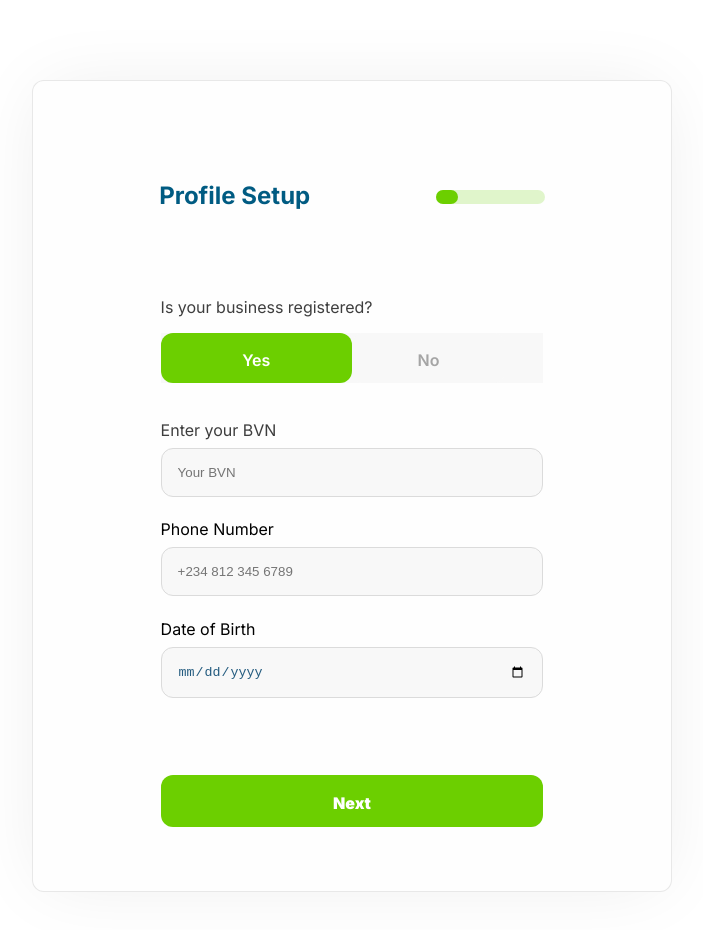
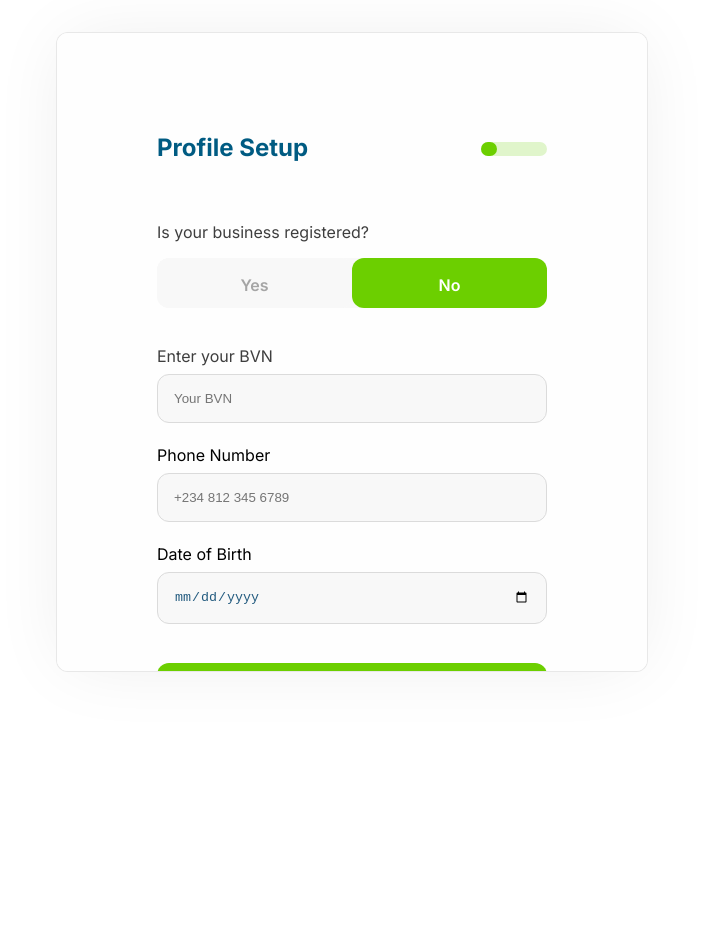
Before and after one commit to AgbajeOlayiwola/ElevateProd2, a Next.js app: page /Onboarding/ProfileSetup in a window 1280 px wide. Shown: the top 930 px of the page, without its empty margins (288-991 px from the left). After the commit the page ends 800 px from the top, so only its background shows below. Built offline with nearby package versions, Linux system fonts and the light colour scheme.

Commit message:
'bug-fixes'

```diff
--- /dev/null
+++ b/components/layout/NotRegisteredForms/Card/index.js
@@ -0,0 +1,8 @@
+import React from 'react';
+import styles from './styles.module.css';
+
+const Card = ({ children }) => {
+    return <div className={styles.cover}>{children}</div>;
+};
+
+export default Card;
--- /dev/null
+++ b/components/layout/NotRegisteredForms/Card/styles.module.css
@@ -0,0 +1,14 @@
+.cover {
+    width: 50%;
+    padding-bottom: 5%;
+    background: #fefefe;
+    border: 1px solid rgba(219, 219, 219, 0.6);
+    box-shadow: 0px 0px 74px -10px rgba(0, 0, 0, 0.08);
+    padding: 4.75rem 6.25rem;
+    border-radius: 12px;
+    height: 80vh;
+    overflow: scroll;
+}
+.cover::-webkit-scrollbar {
+    display: none;
+}
--- a/components/layout/NotRegisteredForms/StepTwoBVNAuthenticator/index.js
+++ b/components/layout/NotRegisteredForms/StepTwoBVNAuthenticator/index.js
@@ -1,6 +1,7 @@
-import React from 'react';
+import React, { useState } from 'react';
 import ButtonComp from '../../../ReusableComponents/Button';
 import { useForm } from 'react-hook-form';
+import styles from './styles.module.css';
 // import {
 
 // } from '../../RegisteredForm/styles.module';
@@ -17,8 +18,12 @@ import {
     ResetOTP,
     InputWrapper
 } from './styles.module';
+import Progressbar from '../../../ReusableComponents/Progressbar';
+import Card from '../../NotRegisteredForms/Card';
 
 const StepTwoBVNAuthenticator = ({ handleShowThirdStep }) => {
+    const [progress, setProgress] = useState('25%');
+
     const {
         register,
         handleSubmit,
@@ -30,16 +35,20 @@ const StepTwoBVNAuthenticator = ({ handleShowThirdStep }) => {
         console.log(data);
     };
     return (
-        <div>
-            <CardContainer>
+        <div className={styles.cover}>
+            <Card>
                 {/* <ProfileCard width="50%" height="0"> */}
                 <CardHeadingBVN>
                     <LeftHeading>BVN (OTP) Authenticator</LeftHeading>
                     {/* <Imag
                     src="/width"
                     alt="lineImage" /> */}
-                    <h6>Progress bar here</h6>
                 </CardHeadingBVN>
+                <Progressbar
+                    bgcolor="#6CCF00"
+                    progressCount={progress}
+                    height={14}
+                />
                 <SmallInstructionText>
                     An OTP has been sent to your Phone number registered with
                     BVN. Please enter the OTP below to complete your profile.
@@ -72,7 +81,7 @@ const StepTwoBVNAuthenticator = ({ handleShowThirdStep }) => {
                         />
                     </form>
                 </RegistrationStatus>{' '}
-            </CardContainer>
+            </Card>
         </div>
     );
 };
--- /dev/null
+++ b/components/layout/NotRegisteredForms/StepTwoBVNAuthenticator/styles.module.css
@@ -0,0 +1,5 @@
+.cover {
+    display: flex;
+    justify-content: center;
+    height: 100vh;
+}
--- a/components/layout/NotRegisteredForms/StepTwoBVNAuthenticator/styles.module.js
+++ b/components/layout/NotRegisteredForms/StepTwoBVNAuthenticator/styles.module.js
@@ -2,8 +2,6 @@ import styled from 'styled-components';
 
 export const CardContainer = styled.div`
     width: 50%;
-    height: auto;
-    margin: 0 auto;
     padding-bottom: 5%;
     background: #fefefe;
     border: 1px solid rgba(219, 219, 219, 0.6);
--- a/components/layout/RegisteredForm/index.js
+++ b/components/layout/RegisteredForm/index.js
@@ -82,7 +82,7 @@ const RegisteredForm = ({ handleShowSecondStep, isRegistered }) => {
                     backgroundColor="#6ccf00"
                     color="#ffffff"
                     fontWeight="900"
-                    margin="20% 0 0 0"
+                    margin="10% 0 0 0"
                     onClick={handleShowSecondStep}
                 />
             </form>
--- a/pages/Onboarding/ProfileSetup/index.js
+++ b/pages/Onboarding/ProfileSetup/index.js
@@ -5,7 +5,6 @@ import Image from 'next/image';
 // import ProfileCard from '../../../components/ReusableComponents/ProfileCard';
 
 import {
-    CardContainer,
     BodyWrapper,
     CardHeading,
     LeftHeading,
@@ -22,23 +21,26 @@ import StepTwoBVNAuthenticator from '../../../components/layout/NotRegisteredFor
 import StepThreeCompleteProfile1 from '../../../components/layout/NotRegisteredForms/StepThreeCompleteProfile1';
 import StepFourCompProfile2BizDetails from '../../../components/layout/NotRegisteredForms/StepFourCompProfile2BizDetails';
 import StepFiveSuccessPage from '../../../components/layout/NotRegisteredForms/StepFiveSucceesPage';
+import Card from '../../../components/layout/NotRegisteredForms/Card';
 
 const ProfileSetup = () => {
     const [isRegistered, setIsRegistered] = useState(false);
-
+    const [bgcolor, setBgcolor] = useState(true);
     const [showFirstStep, setShowFirstStep] = useState(true);
     const [showSecondStep, setShowSecondStep] = useState(false);
     const [showThirdStep, setShowThirdStep] = useState(false);
     const [showFourthStep, setShowFourthStep] = useState(false);
     const [showSuccess, setShowSuccess] = useState(false);
-    const [progress, setProgress] = useState('20%');
+    const [progress, setProgress] = useState('25%');
 
     // A function to handle business registration status
     const handleRegistrationStatus = () => {
         setIsRegistered(true);
+        setBgcolor((prevState) => !prevState);
     };
     const switchRegistrationStatus = () => {
         setIsRegistered(false);
+        setBgcolor((prevState) => !prevState);
     };
 
     // Handle the mulstistep hide and display of a particular step
@@ -75,7 +77,7 @@ const ProfileSetup = () => {
     return (
         <BodyWrapper>
             {showFirstStep ? (
-                <CardContainer>
+                <Card>
                     {/* <ProfileCard width="50%" height="0"> */}
                     <CardHeading>
                         <LeftHeading>Profile Setup</LeftHeading>
@@ -92,11 +94,41 @@ const ProfileSetup = () => {
                         <RegStatusHeading>
                             Is your business registered?
                             <ButtonWrapper>
-                                <ToggleNo onClick={switchRegistrationStatus}>
-                                    <ToggleNoText>Yes</ToggleNoText>
+                                <ToggleNo
+                                    onClick={switchRegistrationStatus}
+                                    style={
+                                        bgcolor
+                                            ? { background: '#f8f8f8' }
+                                            : { background: '#6ccf00' }
+                                    }
+                                >
+                                    <ToggleNoText
+                                        style={
+                                            bgcolor
+                                                ? { color: '#a5a5a5' }
+                                                : { color: '#ffffff' }
+                                        }
+                                    >
+                                        Yes
+                                    </ToggleNoText>
                                 </ToggleNo>
-                                <ToggleYes onClick={handleRegistrationStatus}>
-                                    <ToggleYesText>No</ToggleYesText>
+                                <ToggleYes
+                                    onClick={handleRegistrationStatus}
+                                    style={
+                                        bgcolor
+                                            ? { background: '#6ccf00' }
+                                            : { background: '#f8f8f8' }
+                                    }
+                                >
+                                    <ToggleYesText
+                                        style={
+                                            bgcolor
+                                                ? { color: '#ffffff' }
+                                                : { color: '#a5a5a5' }
+                                        }
+                                    >
+                                        No
+                                    </ToggleYesText>
                                 </ToggleYes>
                             </ButtonWrapper>
                         </RegStatusHeading>
@@ -121,8 +153,7 @@ const ProfileSetup = () => {
                             onClick={handleShowSecondStep}
                         /> */}
                     </RegistrationStatus>
-                    {/* </ProfileCard> */}
-                </CardContainer>
+                </Card>
             ) : (
                 ''
             )}
--- a/pages/Onboarding/ProfileSetup/styles.module.js
+++ b/pages/Onboarding/ProfileSetup/styles.module.js
@@ -1,26 +1,18 @@
 import styled from 'styled-components';
 
 export const BodyWrapper = styled.div`
-    padding-top: 5rem;
-    padding-bottom: 5rem;
-`;
-export const CardContainer = styled.div`
-    width: 50%;
-    height: auto;
-    margin: 0 auto;
-    padding-bottom: 5%;
-    background: #fefefe;
-    border: 1px solid rgba(219, 219, 219, 0.6);
-    box-shadow: 0px 0px 74px -10px rgba(0, 0, 0, 0.08);
-    border-radius: 12px;
+    width: 100vh;
+    display: flex;
+    justify-content: center;
+    width: 100%;
+    padding: 2rem 3rem;
 `;
 // Card heading wrapper styling
 export const CardHeading = styled.div`
     display: flex;
     flex-flow: wrap;
-    justify-content: space-evenly;
-    align-items: baseline;
-    margin-top: 76px;
+    justify-content: space-between;
+    align-items: baseline;4.7
     width: 100%;
 `;
 export const LeftHeading = styled.h3`
@@ -34,12 +26,7 @@ export const LeftHeading = styled.h3`
     /* identical to box height */
     color: #005b82;
 `;
-export const RegistrationStatus = styled.div`
-    width: 60%;
-    margin-left: auto;
-    margin-right: auto;
-    margin-top: 10%;
-`;
+export const RegistrationStatus = styled.div``;
 export const RegStatusHeading = styled.h6`
     font-family: 'Inter';
     font-style: normal;
@@ -56,6 +43,7 @@ export const ButtonWrapper = styled.div`
     width: 100%;
     margin-top: 1rem;
     background: #f8f8f8;
+    border-radius: 12px;
 `;
 export const ToggleNo = styled.span`
     width: 50%;
@@ -63,13 +51,21 @@ export const ToggleNo = styled.span`
     background: #6ccf00;
     border-radius: 12px;
     cursor: pointer;
+    &:hover {
+        background: #6ccf00;
+        transition: all 0.2s ease-in-out;
+    }
 `;
 export const ToggleYes = styled.span`
-    width: 40%;
+    width: 50%;
     height: 50px;
     border-radius: 12px;
     background: #f8f8f8;
     cursor: pointer;
+    &:hover {
+        background: #6ccf00;
+        transition: all 0.2s ease-in-out;
+    }
 `;
 export const ToggleNoText = styled.p`
     text-align: center;
```
